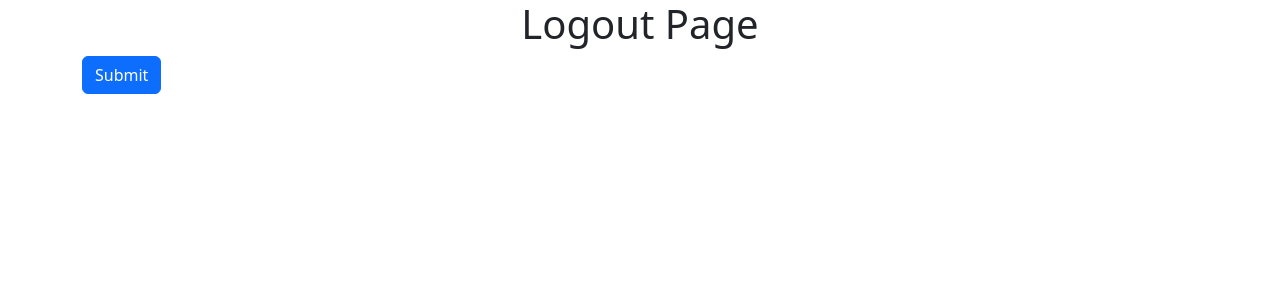
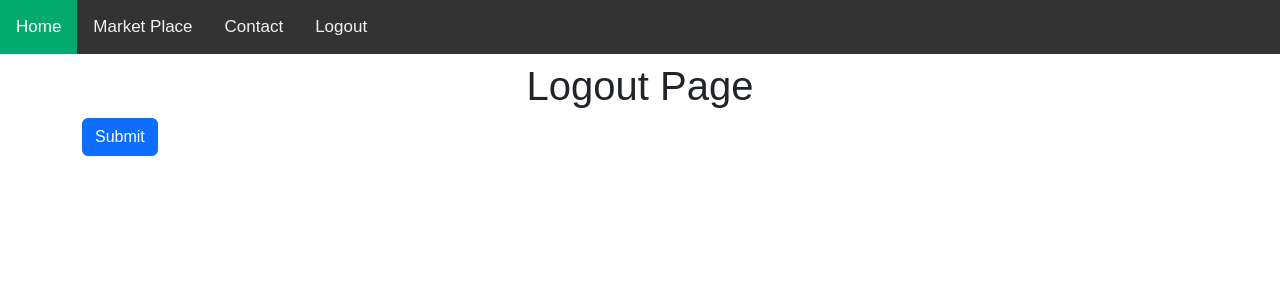
Before and after one commit to klst-xii/OOP-2k22-2k23-tothepurpleline-, a Django app: page /logout/ in a window 1280 px wide. Shown: the top 300 px of the page. Run offline with Django 4.2, Linux system fonts and the light colour scheme.

Commit message:
initial commit

```diff
--- a/templates/auth/logout.html
+++ b/templates/auth/logout.html
@@ -11,6 +11,7 @@
     <title>Logout Page</title>
   </head>
   <body>
+  {% include 'base/navbar.html' %}
     <div class="text-center">
         <h1>Logout Page</h1>
     </div>
--- a/templates/base/navbar.html
+++ b/templates/base/navbar.html
@@ -61,15 +61,15 @@ body {
 <body>
 
 <div class="topnav" id="myTopnav">
-  <a class="active" href="#home">Products</a>
-  <a href=admin/>Market Place</a>
-  <a class="contact" href=contact/>Contact</a>
-  <a href=logout/>Logout</a>
+  <a class="active" href='{% url 'home' %}'>Home</a>
+  <a  href='{% url 'products' %}'>Market Place</a>
+  <a class="contact" href='{% url 'contact' %}'>Contact</a>
+  <a class="logout" href='{% url 'logout' %}'>Logout</a>
 
 </div>
 
 <div style="padding-left:16px">
-  <h2>StudyCamp Navigation Bar</h2>
+  <h2></h2>
 </div>
 
 </body>
--- a/templates/contact/contact.html
+++ b/templates/contact/contact.html
@@ -11,6 +11,7 @@
     <title>Contact Page</title>
   </head>
   <body>
+  {% include 'base/navbar.html' %}
     <div class="text-center">
         <h1>Contact Page</h1>
     </div>
--- a/tothepurpleline/urls.py
+++ b/tothepurpleline/urls.py
@@ -17,7 +17,7 @@ from django.conf.urls.static import static
 
 urlpatterns = [
     path('', home_page, name='home'),
-    path('contact/', contact_page),
+    path('contact/', contact_page, name='contact'),
     path('register/', RegisterView.as_view(), name='register'),
     path('featured/', ProductFeaturedListView.as_view(), name='featured_list' ),
     # path('featured/<int:pk>', ProductFeaturedDetailView.as_view(), name='featured_detailed'),
@@ -25,7 +25,7 @@ urlpatterns = [
     path('logout/', auth_views.LogoutView.as_view(template_name="auth/logout.html"), name='logout'),
     path('login', login_page, name='login'),
     path('admin/', admin.site.urls),
-    path('products/', ProductListView.as_view()),
+    path('products/', ProductListView.as_view(), name='products'),
     path('products/<int:pk>', ProductDetailView.as_view(), name='detailed'),
 ]
 
```
Also changed, not shown: db.sqlite3.
